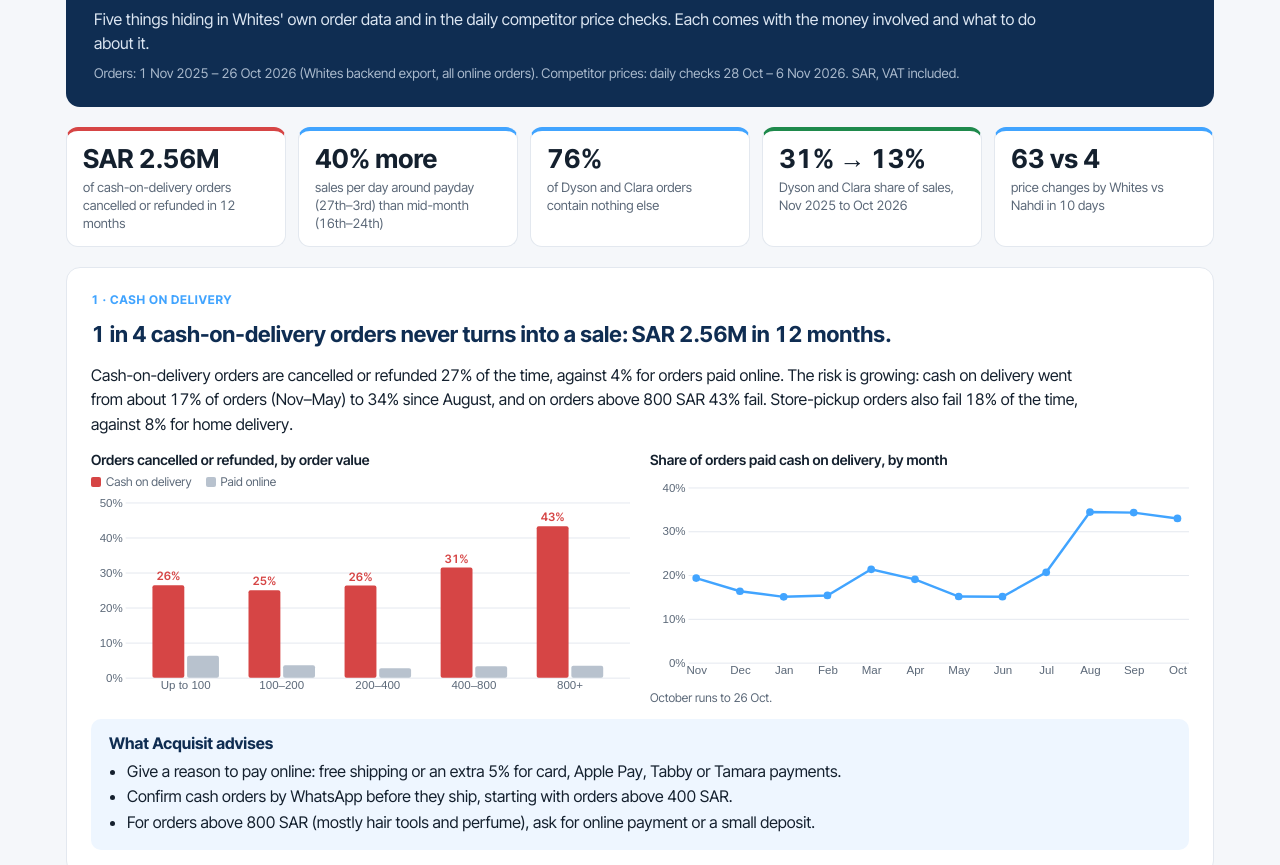
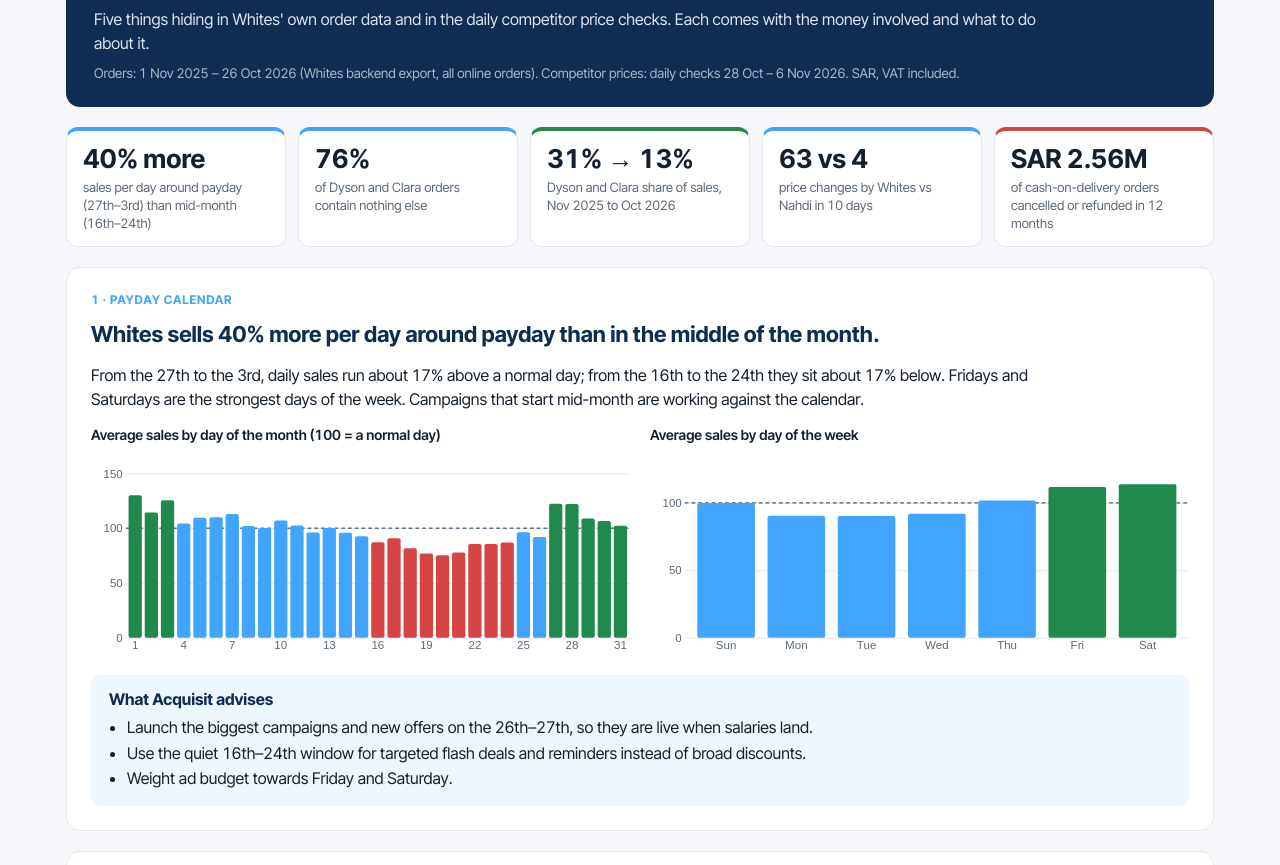
Before and after one commit to whites-reports/whites-competitor-prices, a plain HTML site: page insights.html in a window 1280 px wide. Shown: the part 87-952 px from the top of the page. Drawn offline with nearby package versions, Linux system fonts and the light colour scheme.

Commit message:
Insights: trim cash-on-delivery section and move it to the end
Co-Authored-By: Claude Opus 5.5 <noreply@anthropic.com>
Claude-Session: https://claude.ai/code/session_01NmNNUfMRQWLoYXtUw8MFBC

```diff
--- a/insights.html
+++ b/insights.html
@@ -34,16 +34,7 @@ table{border-collapse:collapse;width:100%;font-size:13px}th{text-align:left;colo
 <small>Orders: 1 Nov 2025 – 26 Oct 2026 (Whites backend export, all online orders). Competitor prices: daily checks 28 Oct – 6 Nov 2026. SAR, VAT included.</small></header>
 <section class="sum" id="sum"></section>
 
-<section class="card" id="f1"><div class="tag">1 · Cash on delivery</div>
-<h2 id="f1h"></h2><p class="lead" id="f1p"></p>
-<div class="grid"><div class="ch"><h3>Orders cancelled or refunded, by order value</h3><div class="key"><span><i class="sw" style="background:var(--bad)"></i>Cash on delivery</span><span><i class="sw" style="background:var(--grey)"></i>Paid online</span></div><div id="c1a"></div></div>
-<div class="ch"><h3>Share of orders paid cash on delivery, by month</h3><div id="c1b"></div><p class="note">October runs to 26 Oct.</p></div></div>
-<div class="do"><b>What Acquisit advises</b><ul>
-<li>Give a reason to pay online: free shipping or an extra 5% for card, Apple Pay, Tabby or Tamara payments.</li>
-<li>Confirm cash orders by WhatsApp before they ship, starting with orders above 400 SAR.</li>
-<li>For orders above 800 SAR (mostly hair tools and perfume), ask for online payment or a small deposit.</li></ul></div></section>
-
-<section class="card" id="f2"><div class="tag">2 · Payday calendar</div>
+<section class="card" id="f2"><div class="tag">1 · Payday calendar</div>
 <h2 id="f2h"></h2><p class="lead" id="f2p"></p>
 <div class="grid"><div class="ch"><h3>Average sales by day of the month (100 = a normal day)</h3><div id="c2a"></div></div>
 <div class="ch"><h3>Average sales by day of the week</h3><div id="c2b"></div></div></div>
@@ -52,7 +43,7 @@ table{border-collapse:collapse;width:100%;font-size:13px}th{text-align:left;colo
 <li>Use the quiet 16th–24th window for targeted flash deals and reminders instead of broad discounts.</li>
 <li>Weight ad budget towards Friday and Saturday.</li></ul></div></section>
 
-<section class="card" id="f3"><div class="tag">3 · Baskets and bundles</div>
+<section class="card" id="f3"><div class="tag">2 · Baskets and bundles</div>
 <h2 id="f3h"></h2><p class="lead" id="f3p"></p>
 <div class="grid"><div class="ch"><h3>Brands most often bought together (orders)</h3><div id="c3a"></div></div>
 <div class="ch"><h3>What the few Dyson and Clara buyers who add something pick (orders)</h3><div id="c3b"></div></div></div>
@@ -60,7 +51,7 @@ table{border-collapse:collapse;width:100%;font-size:13px}th{text-align:left;colo
 <li>Offer a ready-made "complete the look" add-on at checkout for every Dyson and Clara order: a heat protectant, a hair mask (K18, Kérastase) or a makeup set.</li>
 <li>Turn the strongest pairs into bundles, for example Priorin + Cystine as a hair-vitamin pack, and Beauty of Joseon + La Roche-Posay as a sun-and-repair set.</li></ul></div></section>
 
-<section class="card" id="f4"><div class="tag">4 · Life after hair tools</div>
+<section class="card" id="f4"><div class="tag">3 · Life after hair tools</div>
 <h2 id="f4h"></h2><p class="lead" id="f4p"></p>
 <div class="grid"><div class="ch"><h3>Dyson and Clara share of Whites' sales, by month</h3><div id="c4a"></div><p class="note">October runs to 26 Oct.</p></div>
 <div class="ch"><h3>Brands moving fastest (sales per 30 days, Aug–Oct vs May–Jul)</h3><div id="t4"></div></div></div>
@@ -68,13 +59,19 @@ table{border-collapse:collapse;width:100%;font-size:13px}th{text-align:left;colo
 <li>Put ad budget behind the brands already growing on their own: L'Oréal Professionnel, ISDIN, Kérastase, Medicube and QV.</li>
 <li>Investigate the fall in La Roche-Posay, Whites' biggest beauty brand. It is also where competitors are cheaper (see the price dashboard).</li></ul></div></section>
 
-<section class="card" id="f5"><div class="tag">5 · How competitors price</div>
+<section class="card" id="f5"><div class="tag">4 · How competitors price</div>
 <h2 id="f5h"></h2><p class="lead" id="f5p"></p>
 <div class="grid"><div class="ch"><h3>Price changes across 48 products, 28 Oct – 6 Nov</h3><div id="c5a"></div></div>
 <div class="ch"><h3>How often each retailer was the cheapest (or level)</h3><div id="c5b"></div><p class="note">Share of the products each retailer sells, checked daily.</p></div></div>
 <div class="do"><b>What Acquisit advises</b><ul>
 <li>Pick the 15–20 products customers compare most and hold a stable "everyday price" within 5% of Nahdi, instead of switching offers on and off.</li>
 <li>Avoid ending many offers on the same day, as on 1 Nov, when Whites went from cheapest on 13 products to 5 overnight.</li></ul></div></section>
+
+<section class="card" id="f1"><div class="tag">5 · Cash on delivery</div>
+<h2 id="f1h"></h2><p class="lead" id="f1p"></p>
+<div class="grid"><div class="ch" style="max-width:600px"><h3>Share of orders paid cash on delivery, by month</h3><div id="c1b"></div><p class="note">October runs to 26 Oct.</p></div></div>
+<div class="do"><b>What Acquisit advises</b><ul>
+<li>Give a reason to pay online: free shipping or an extra 5% for card, Apple Pay, Tabby or Tamara payments.</li></ul></div></section>
 
 <p class="foot">Cancelled or refunded = orders with status Cancelled or Refund Operation. "Normal day" = average daily sales over the period. Brand trends exclude hair tools and prescription medicines.</p>
 </div><div class="tip" id="tip"></div>
@@ -103,20 +100,15 @@ s.append('g').attr('transform',`translate(0,${H-mb})`).call(d3.axisBottom(x).tic
 const C=D.cod, codShareNow=d3.mean(C.share.slice(-3),d=>d.v), codShareBefore=d3.mean(C.share.slice(0,7),d=>d.v);
 const dom=D.dom, pay=d3.mean(dom.filter(d=>d.d>=27||d.d<=3),d=>d.v), low=d3.mean(dom.filter(d=>d.d>=16&&d.d<=24),d=>d.v);
 const dep0=D.dep[0].v, depN=D.dep[D.dep.length-1].v;
-const sum=[['bad',sar(C.cod_lost),'of cash-on-delivery orders cancelled or refunded in 12 months','#f1'],
+const sum=[
 ['',p0(pay/low-1)+' more','sales per day around payday (27th–3rd) than mid-month (16th–24th)','#f2'],
 ['',p0(D.ht.alone),'of Dyson and Clara orders contain nothing else','#f3'],
 ['ok',p0(dep0)+' → '+p0(depN),'Dyson and Clara share of sales, Nov 2025 to Oct 2026','#f4'],
-['',D.price_changes.Whites+' vs '+D.price_changes.Nahdi,'price changes by Whites vs Nahdi in 10 days','#f5']];
+['',D.price_changes.Whites+' vs '+D.price_changes.Nahdi,'price changes by Whites vs Nahdi in 10 days','#f5'],
+['bad',sar(C.cod_lost),'of cash-on-delivery orders cancelled or refunded in 12 months','#f1']];
 d3.select('#sum').selectAll('a').data(sum).join('a').attr('class',d=>d[0]).attr('href',d=>d[3]).html(d=>`<div class="n">${d[1]}</div><div class="l">${d[2]}</div>`);
 el('f1h').textContent=`1 in 4 cash-on-delivery orders never turns into a sale: ${sar(C.cod_lost)} in 12 months.`;
-el('f1p').textContent=`Cash-on-delivery orders are cancelled or refunded ${p0(C.cod_fail)} of the time, against ${p0(C.pre_fail)} for orders paid online. The risk is growing: cash on delivery went from about ${p0(codShareBefore)} of orders (Nov–May) to ${p0(codShareNow)} since August, and on orders above 800 SAR ${p0(C.band[4].cod)} fail. Store-pickup orders also fail ${p0(C.pickup_fail)} of the time, against ${p0(C.delivery_fail)} for home delivery.`;
-const bl=['Up to 100','100–200','200–400','400–800','800+'];
-(function(){const data=C.band.map((d,i)=>({b:bl[i],cod:d.cod,pre:d.pre}));const W=560,H=220,mb=24,mt=14,ml=36;const s=d3.select('#c1a').append('svg').attr('viewBox',`0 0 ${W} ${H}`);const x=d3.scaleBand().domain(data.map(d=>d.b)).range([ml,W]).padding(.25),x1=d3.scaleBand().domain(['cod','pre']).range([0,x.bandwidth()]).padding(.08);const y=d3.scaleLinear().domain([0,.5]).range([H-mb,mt]);
-s.append('g').attr('transform',`translate(${ml},0)`).call(d3.axisLeft(y).ticks(5).tickFormat(p0).tickSize(-(W-ml))).call(g=>{g.select('.domain').remove();g.selectAll('line').attr('stroke','var(--line)')});
-const g=s.selectAll('g.b').data(data).join('g').attr('transform',d=>`translate(${x(d.b)},0)`);['cod','pre'].forEach(k=>g.append('rect').attr('x',x1(k)).attr('width',x1.bandwidth()).attr('y',d=>y(d[k])).attr('height',d=>y(0)-y(d[k])).attr('rx',2).attr('fill',k==='cod'?'var(--bad)':'var(--grey)').on('mousemove',(e,d)=>showTip(e,`${d.b} SAR · ${k==='cod'?'Cash on delivery':'Paid online'}: <b>${p0(d[k])}</b> fail`)).on('mouseleave',hideTip));
-g.append('text').attr('x',x1('cod')+x1.bandwidth()/2).attr('y',d=>y(d.cod)-5).attr('text-anchor','middle').style('fill','var(--bad)').style('font-weight',600).text(d=>p0(d.cod));
-s.append('g').attr('transform',`translate(0,${H-mb})`).call(d3.axisBottom(x).tickSize(0)).call(g=>g.select('.domain').remove())})();
+el('f1p').textContent=`Cash-on-delivery orders are cancelled or refunded ${p0(C.cod_fail)} of the time, against ${p0(C.pre_fail)} for orders paid online. The risk is growing: cash on delivery went from about ${p0(codShareBefore)} of orders (Nov–May) to ${p0(codShareNow)} since August. Store-pickup orders also fail ${p0(C.pickup_fail)} of the time, against ${p0(C.delivery_fail)} for home delivery.`;
 line('c1b',C.share,{fmt:p0});
 el('f2h').textContent=`Whites sells ${p0(pay/low-1)} more per day around payday than in the middle of the month.`;
 el('f2p').textContent=`From the 27th to the 3rd, daily sales run about ${p0(pay-1)} above a normal day; from the 16th to the 24th they sit about ${p0(1-low)} below. Fridays and Saturdays are the strongest days of the week. Campaigns that start mid-month are working against the calendar.`;
```
